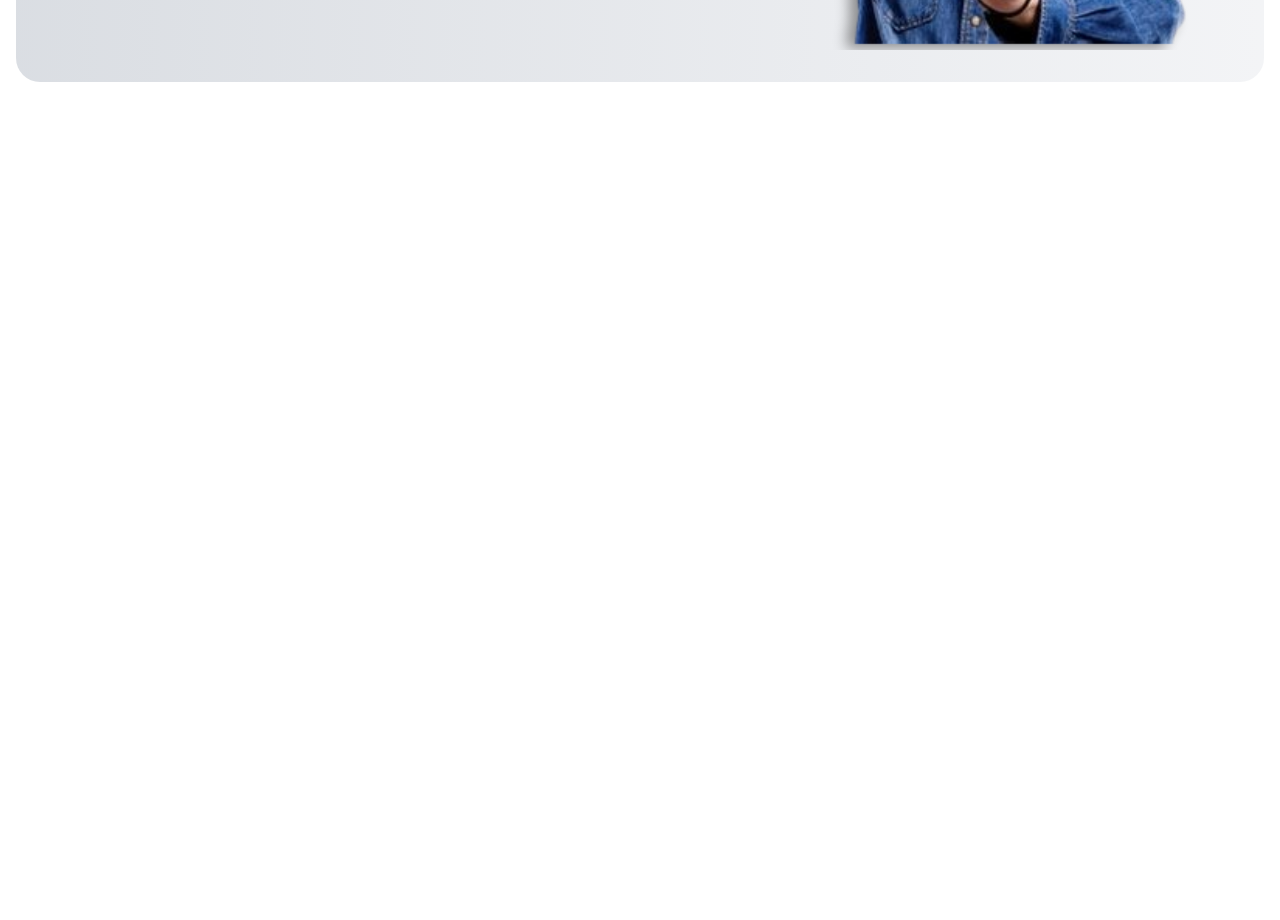
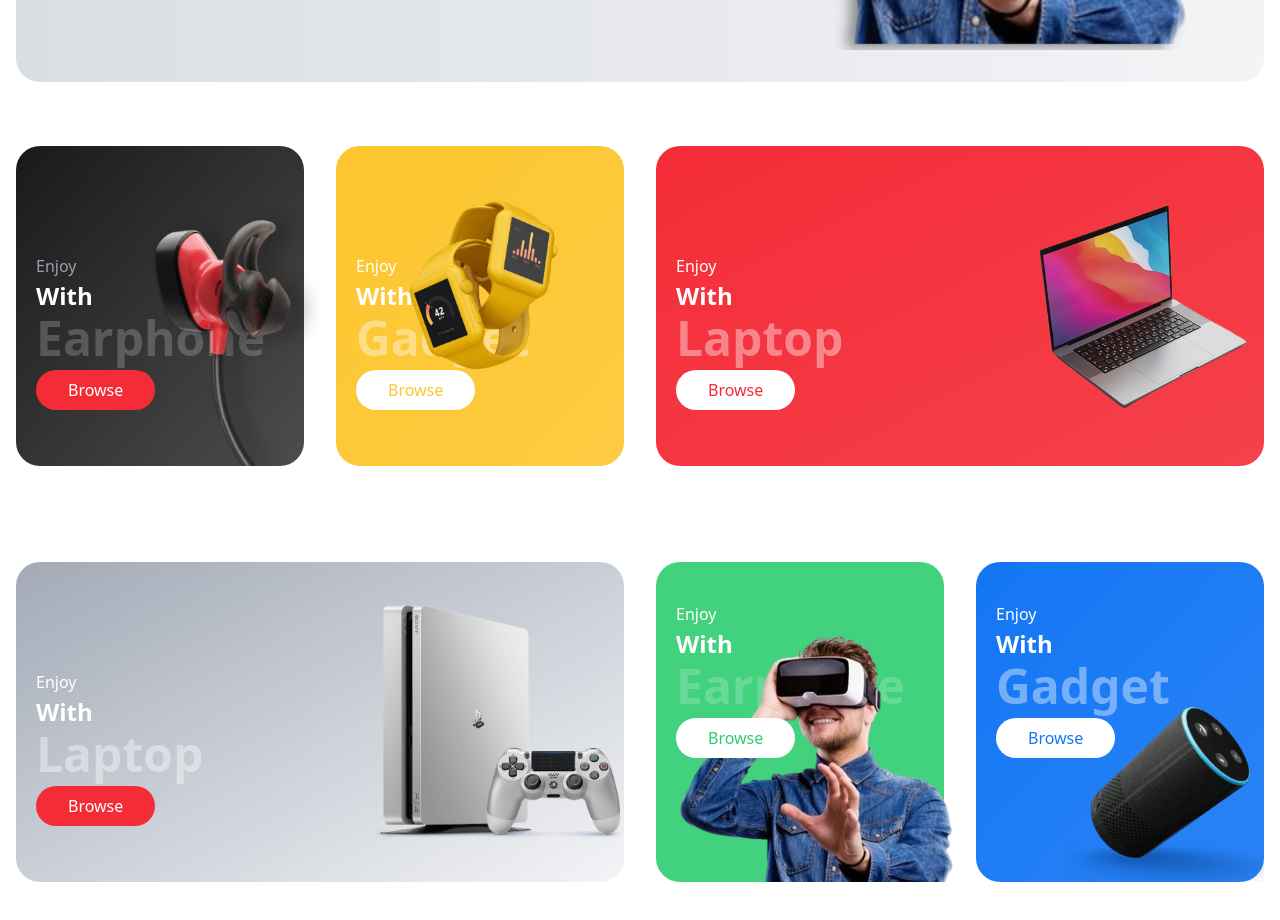
Before and after one commit to MatheusZamo/next-level, a React (Vite) app: page / in a window 1280 px wide. Shown: the part 540-1460 px from the top of the page. Before the commit the page ends 800 px from the top, so only its background shows below. Built offline with nearby package versions, Linux system fonts and the light colour scheme.

Commit message:
Category, Category2 and Button components created

```diff
--- a/src/app.jsx
+++ b/src/app.jsx
@@ -1,6 +1,8 @@
 import { useState } from "react"
 import { Navbar } from "./components/Navbar"
 import { Hero } from "./components/Hero"
+import { Category } from "./components/Category"
+import { Category2 } from "./components/Category2"
 
 const App = () => {
   const [theme, setTheme] = useState("light")
@@ -8,6 +10,8 @@ const App = () => {
     <>
       <Navbar theme={theme} setTheme={setTheme} />
       <Hero theme={theme} />
+      <Category />
+      <Category2 />
     </>
   )
 }
--- /dev/null
+++ b/src/components/Button.jsx
@@ -0,0 +1,13 @@
+const Button = ({ bgColor, textColor, text }) => {
+  return (
+    <button
+      className={`${bgColor} ${textColor}
+      cursor-pointer hover:scale-105 duration-300 py-2 px-8 rounded-full
+      relative z-10`}
+    >
+      {text}
+    </button>
+  )
+}
+
+export { Button }
--- /dev/null
+++ b/src/components/Category.jsx
@@ -0,0 +1,102 @@
+import { Button } from "./Button"
+
+const Category = () => {
+  return (
+    <div className="py-8">
+      <div className="p-[1rem] smp-[3rem]">
+        <div
+          className="grid grid-cols-1 sm:grid-cols-2
+            lg:grid-cols-4 gap-8"
+        >
+          <div
+            className="py-10 pl-5 bg-gradient-to-br from-black/90
+          to-black/70 text-white rounded-3xl relative h-[320px]
+          flex items-end"
+          >
+            <div>
+              <div className="mb-4">
+                <p className="mb-[2px] text-gray-400">Enjoy</p>
+                <p className="text-2xl font-semibold mb-[2px]">With</p>
+                <p
+                  className="text-4xl xl:text-5xl font-bold
+                opacity-20 mb-2"
+                >
+                  Earphone
+                </p>
+                <Button
+                  bgColor={"bg-[#f42c37]"}
+                  textColor={"text-white"}
+                  text={"Browse"}
+                />
+              </div>
+            </div>
+            <img
+              src="earphone.png"
+              alt=""
+              className="w-[320px] absolute bottom-0"
+            />
+          </div>
+          <div
+            className="py-10 pl-5 bg-gradient-to-br from-[#fdc62e]
+          to-[#fdc62e]/90 text-white rounded-3xl relative h-[320px]
+          flex items-end"
+          >
+            <div>
+              <div className="mb-4">
+                <p className="mb-[2px] text-white">Enjoy</p>
+                <p className="text-2xl font-semibold mb-[2px]">With</p>
+                <p
+                  className="text-4xl xl:text-5xl font-bold
+                opacity-40 mb-2"
+                >
+                  Gadget
+                </p>
+                <Button
+                  bgColor={"bg-white"}
+                  textColor={"text-[#fdc62e]"}
+                  text={"Browse"}
+                />
+              </div>
+            </div>
+            <img
+              src="watch.png"
+              alt=""
+              className="w-[320px] absolute -right-4 lg:top-[40px]"
+            />
+          </div>
+          <div
+            className="col-span-2 py-10 pl-5 bg-gradient-to-br from-[#f42c37]
+          to-[#f42c37]/90 text-white rounded-3xl relative h-[320px]
+          flex items-end"
+          >
+            <div>
+              <div className="mb-4">
+                <p className="mb-[2px] text-white">Enjoy</p>
+                <p className="text-2xl font-semibold mb-[2px]">With</p>
+                <p
+                  className="text-4xl xl:text-5xl font-bold
+                opacity-40 mb-2"
+                >
+                  Laptop
+                </p>
+                <Button
+                  bgColor={"bg-white"}
+                  textColor={"text-[#f42c37]"}
+                  text={"Browse"}
+                />
+              </div>
+            </div>
+            <img
+              src="macbook.png"
+              alt=""
+              className="w-[250px] absolute top-1/2 -translate-y-1/2
+              -right-0"
+            />
+          </div>
+        </div>
+      </div>
+    </div>
+  )
+}
+
+export { Category }
--- /dev/null
+++ b/src/components/Category2.jsx
@@ -0,0 +1,98 @@
+import { Button } from "./Button"
+
+const Category2 = () => {
+  return (
+    <div className="py-8">
+      <div className="p-[1rem] smp-[3rem]">
+        <div
+          className="grid grid-cols-1 sm:grid-cols-2
+            lg:grid-cols-4 gap-8"
+        >
+          <div
+            className="col-span-2 py-10 pl-5 bg-gradient-to-br from-gray-400/90
+          to-gray-100 text-white rounded-3xl relative h-[320px]
+          flex items-end"
+          >
+            <div>
+              <div className="mb-4">
+                <p className="mb-[2px] text-white">Enjoy</p>
+                <p className="text-2xl font-semibold mb-[2px]">With</p>
+                <p
+                  className="text-4xl xl:text-5xl font-bold
+                opacity-40 mb-2"
+                >
+                  Laptop
+                </p>
+                <Button
+                  bgColor={"bg-[#f42c37]"}
+                  textColor={"text-white"}
+                  text={"Browse"}
+                />
+              </div>
+            </div>
+            <img
+              src="gaming.png"
+              alt=""
+              className="w-[250px] absolute top-1/2 -translate-y-1/2
+              -right-0"
+            />
+          </div>
+          <div
+            className="py-10 pl-5 bg-gradient-to-br from-[#2DCC6F]/90
+          to-[#2DCC6F]/90 text-white rounded-3xl relative h-[320px]
+          flex items-start"
+          >
+            <div>
+              <div className="mb-4">
+                <p className="mb-[2px] text-white">Enjoy</p>
+                <p className="text-2xl font-semibold mb-[2px]">With</p>
+                <p
+                  className="text-4xl xl:text-5xl font-bold
+                opacity-20 mb-2"
+                >
+                  Earphone
+                </p>
+                <Button
+                  bgColor={"bg-white"}
+                  textColor={"text-[#2DCC6F]"}
+                  text={"Browse"}
+                />
+              </div>
+            </div>
+            <img src="vr.png" alt="" className="w-[280px] absolute bottom-0" />
+          </div>
+          <div
+            className="py-10 pl-5 bg-gradient-to-br from-[#1376f4]
+          to-[#1376f4]/90 text-white rounded-3xl relative h-[320px]
+          flex items-start"
+          >
+            <div>
+              <div className="mb-4">
+                <p className="mb-[2px] text-white">Enjoy</p>
+                <p className="text-2xl font-semibold mb-[2px]">With</p>
+                <p
+                  className="text-4xl xl:text-5xl font-bold
+                opacity-40 mb-2"
+                >
+                  Gadget
+                </p>
+                <Button
+                  bgColor={"bg-white"}
+                  textColor={"text-[#1376f4]"}
+                  text={"Browse"}
+                />
+              </div>
+            </div>
+            <img
+              src="speaker.png"
+              alt=""
+              className="w-[200px] absolute bottom-0 right-0"
+            />
+          </div>
+        </div>
+      </div>
+    </div>
+  )
+}
+
+export { Category2 }
--- a/src/components/Hero.jsx
+++ b/src/components/Hero.jsx
@@ -1,4 +1,5 @@
 import Slider from "react-slick"
+import { Button } from "./Button"
 
 const HeroData = [
   {
@@ -85,13 +86,11 @@ const Hero = ({ theme }) => {
                     {data.title2}
                   </h1>
                   <div>
-                    <button
-                      className="bg-[var(--primary)] text-white
-                    cursor-pointer hover:scale-105 duration-300 py-2 px-8 rounded-full
-                    relative z-10"
-                    >
-                      Shop By Category
-                    </button>
+                    <Button
+                      bgColor={"bg-[#f42c37]"}
+                      textColor={"text-white"}
+                      text={"Shop By Category"}
+                    />
                   </div>
                 </div>
                 <div className="order-1 sm:order-2">
@@ -99,7 +98,7 @@ const Hero = ({ theme }) => {
                     <img
                       src={data.img}
                       alt=""
-                      className="w-[300px] h-[300px] sm:h-[450px]
+                      className="w-[300px] h-[300px]
                         sm:scale-105 sm:w-[450px] sm:h-[450px] lg:scale-110 object-contain
                         mx-auto drop-shadow-[-8px_4px_6px_rgba(0,0,0,.4)]
                         relative z-40"
--- a/src/index.css
+++ b/src/index.css
@@ -8,12 +8,9 @@
   }
 }
 
-:root {
-  --primary: #f42c37;
-  --secondary: #f42c37;
-  --brandYellow: #fdc62e;
-  --brandGreen: #2dccgf;
-  --brandBlue: #1376f4;
-  --brandWhite: #eeeeee;
-  --darkMode: "class";
-}
+/* --primary: #f42c37;
+--secondary: #f42c37;
+--brandYellow: #fdc62e;
+--brandGreen: #2DCC6F;
+--brandBlue: #1376f4;
+--brandWhite: #eeeeee; */
```
Also changed, not shown: 1 other file (tests, documents, lock files or other folders).
